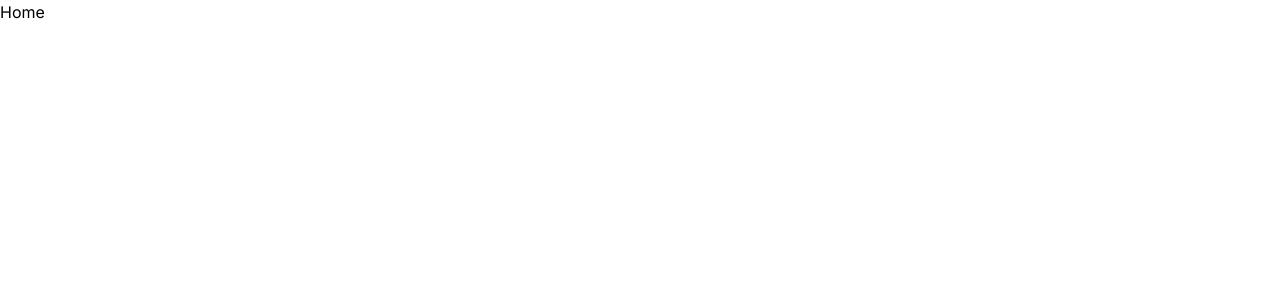
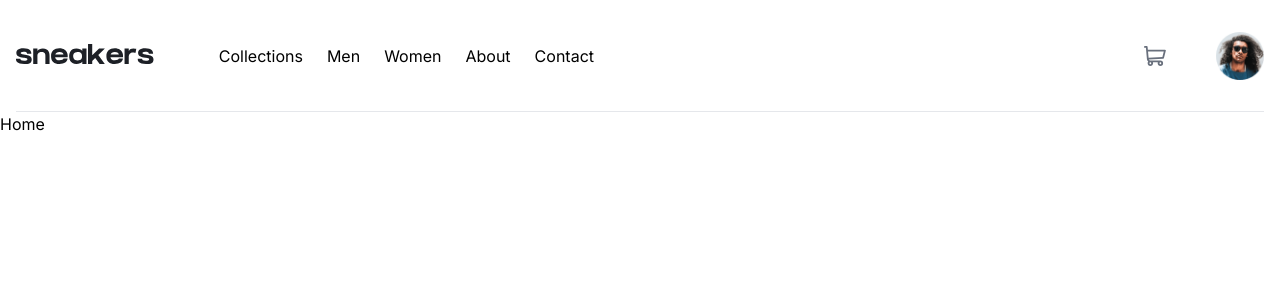
Before and after one commit to meczajkowski/fm.io-ecommerce-product-page, a Next.js app: page / in a window 1280 px wide. Shown: the top 300 px of the page. Built offline with nearby package versions, Linux system fonts and the light colour scheme.

Commit message:
add navbar desktop

```diff
--- a/app/layout.jsx
+++ b/app/layout.jsx
@@ -1,17 +1,22 @@
-import './globals.css'
-import { Inter } from 'next/font/google'
+import './globals.css';
+import { Inter } from 'next/font/google';
 
-const inter = Inter({ subsets: ['latin'] })
+import Navbar from '@/components/Navbar';
+
+const inter = Inter({ subsets: ['latin'] });
 
 export const metadata = {
   title: 'Create Next App',
   description: 'Generated by create next app',
-}
+};
 
 export default function RootLayout({ children }) {
   return (
-    <html lang="en">
-      <body className={inter.className}>{children}</body>
+    <html lang='en'>
+      <body className={inter.className}>
+        <Navbar />
+        {children}
+      </body>
     </html>
-  )
+  );
 }
--- /dev/null
+++ b/components/Navbar.jsx
@@ -0,0 +1,64 @@
+import Link from 'next/link';
+import Container from './ui/Container';
+const routes = [
+  {
+    label: 'Collections',
+    href: '#',
+  },
+  {
+    label: 'Men',
+    href: '#',
+  },
+  {
+    label: 'Women',
+    href: '#',
+  },
+  {
+    label: 'About',
+    href: '#',
+  },
+  {
+    label: 'Contact',
+    href: '#',
+  },
+];
+
+export default function Navbar() {
+  return (
+    <Container>
+      <header>
+        <nav className='h-28 flex justify-between items-center border-b'>
+          {/* left side */}
+          <div className='flex justify-between w-full max-w-[590px]'>
+            {/* logo */}
+            <div className=''>
+              <img src='/logo.svg' alt='' />
+            </div>
+            {/* nav links */}
+            <ul className='hidden md:flex'>
+              {routes.map((route) => (
+                <li className='mx-3'>
+                  <Link href={route.href} className=''>
+                    {route.label}
+                  </Link>
+                </li>
+              ))}
+            </ul>
+          </div>
+
+          {/* right side */}
+          <div className='flex items-center justify-between w-full max-w-[120px]'>
+            {/* cart */}
+            <div className=''>
+              <img src='/icon-cart.svg' alt='' className='w-full h-full' />
+            </div>
+            {/* profile */}
+            <div className='w-12'>
+              <img src='image-avatar.png' alt='' className='w-full h-full' />
+            </div>
+          </div>
+        </nav>
+      </header>
+    </Container>
+  );
+}
--- /dev/null
+++ b/components/ui/Container.jsx
@@ -0,0 +1,5 @@
+const Container = ({ children }) => {
+  return <div className='mx-auto w-full max-w-[1280px] px-4'>{children}</div>;
+};
+
+export default Container;
```
